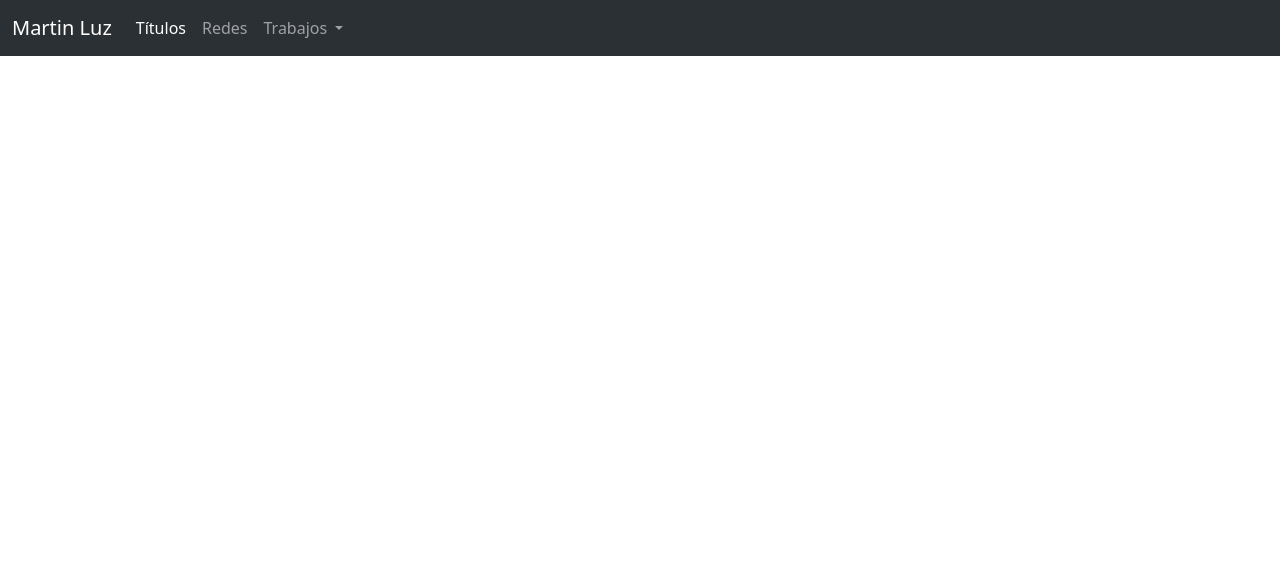
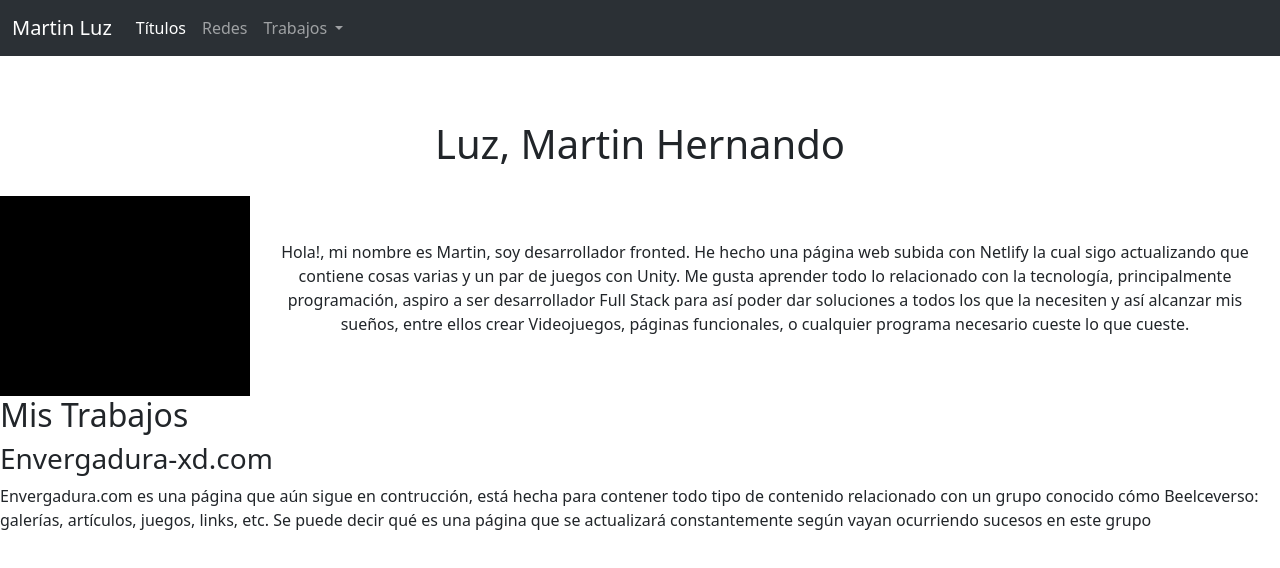
Before and after one commit to MartinHernandoLuz/CV_web, a plain HTML site: page index.html in a window 1280 px wide. Drawn offline with nearby package versions, Linux system fonts and the light colour scheme.

Commit message:
hice el header y algo del main

```diff
--- a/index.html
+++ b/index.html
@@ -7,7 +7,7 @@
         <meta name="viewport" content="width=device-width, initial-scale=1.0">
         <link href="https://cdn.jsdelivr.net/npm/bootstrap@5.3.2/dist/css/bootstrap.min.css" rel="stylesheet" integrity="sha384-T3c6CoIi6uLrA9TneNEoa7RxnatzjcDSCmG1MXxSR1GAsXEV/Dwwykc2MPK8M2HN" crossorigin="anonymous">
 
-        <link rel="stylesheet" href="Bootstrap_content.css">
+        <link rel="stylesheet" href="style.css">
 
 
         <title>MartinLuz</title>
@@ -38,9 +38,7 @@
                         </a>
                         <ul class="dropdown-menu">
                           <li><a class="dropdown-item" href="https://envergadura-xd.netlify.app" target="_blank">Envergadura.com</a></li>
-                          <li><a class="dropdown-item" href="#">Another action</a></li>
-                          <li><hr class="dropdown-divider"></li>
-                          <li><a class="dropdown-item" href="#">Something else here</a></li>
+
                         </ul>
                       </li>
                     </ul>
@@ -48,10 +46,39 @@
                   </div>
                 </div>
               </nav>
+
+              <h1>Luz, Martin Hernando</h1>
+              <div class="foto_y_sobreMi">
+                <div class="foto"></div>
+
+                <div class="sobreMi">
+                   <p class="p_sobreMi">Hola!, mi nombre es Martin, soy desarrollador fronted.
+                    He hecho una página web
+                    subida con Netlify la cual sigo
+                    actualizando que contiene cosas varias y un par de juegos con Unity.
+                     Me gusta aprender todo lo relacionado con
+                    la tecnología, principalmente programación, aspiro a
+                    ser desarrollador Full Stack para así poder dar soluciones
+                    a todos los que la necesiten y así alcanzar mis sueños, entre
+                    ellos crear Videojuegos, páginas funcionales, o cualquier programa necesario
+                    cueste lo que cueste.</p>
+                </div>
+              </div>
         </header>
 
 
-        <main></main>
+        <main>
+          <article class="mis_trabajos">
+            <section>
+              <h2>Mis Trabajos</h2>
+              <h3>Envergadura-xd.com</h3>
+              <p>Envergadura.com es una página que aún sigue en contrucción, está hecha para contener
+                todo tipo de contenido relacionado con un grupo conocido cómo Beelceverso: galerías, artículos, juegos, links, etc. Se puede decir qué es una página que se actualizará constantemente según
+                vayan ocurriendo sucesos en este grupo
+              </p>
+            </section>
+          </article>
+        </main>
 
 
         <footer></footer>
--- /dev/null
+++ b/style.css
@@ -0,0 +1,35 @@
+h1 {
+    margin-top: 15vh;
+    text-align: center;
+}
+
+/*mi foto con un sobre mi*/
+.foto_y_sobreMi {
+    display: flex;
+    flex-wrap: wrap;
+    padding-top: 20px;
+
+    justify-content: center;
+    align-items: center;
+}
+
+.foto {
+    background-color: black;
+    max-height: 250px;
+    max-width: 250px;
+    min-height: 200px;
+    min-width: 200px;
+
+    flex: 1;
+}
+.sobreMi {
+    min-width: 421px;
+
+    flex: 1;
+}
+.p_sobreMi {
+    text-align: center;
+    padding: 0 25px 0 25px;
+}
+
+/**/
```
Also changed, not shown: Bootstrap_content.css (deleted).
